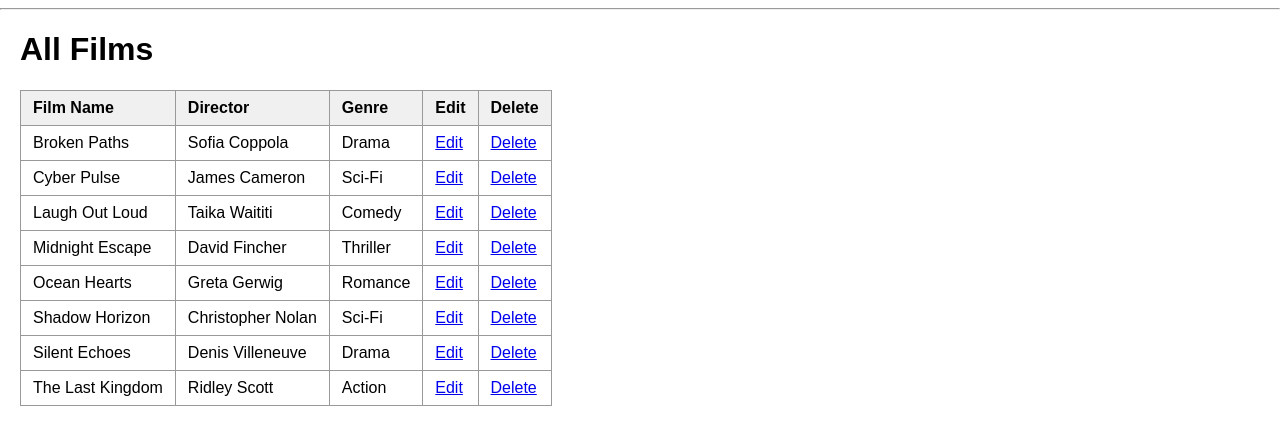
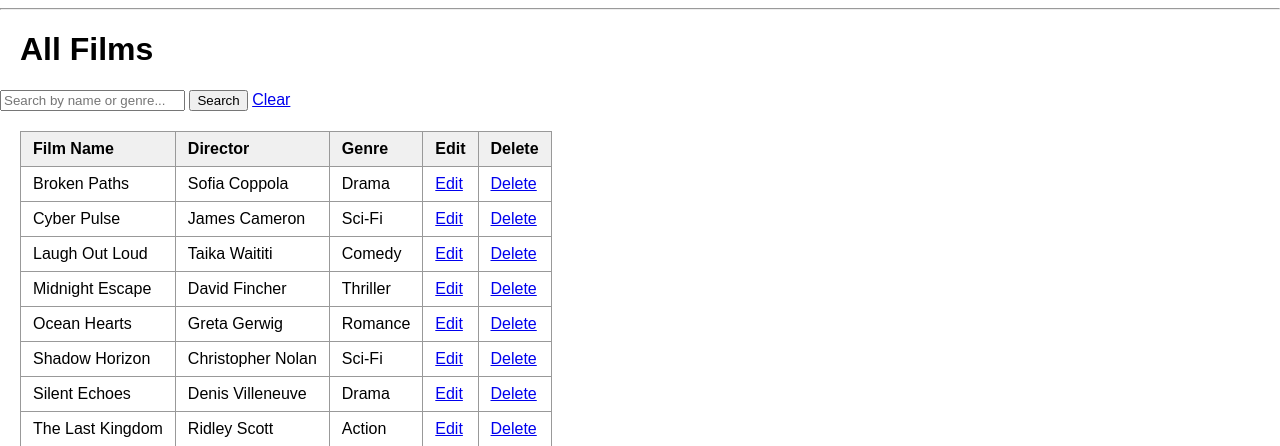
Before and after one commit to MasterChinchou/Filmavault, a Flask app: page /films in a window 1280 px wide. Shown: the part 49-495 px from the top of the page. Run offline with Flask 3, Linux system fonts and the light colour scheme; data comes from the database, SQL or seed files in the repository.

Commit message:
now has search bar for films

```diff
--- a/app.py
+++ b/app.py
@@ -12,14 +12,24 @@ def home():
 @app.route("/films")
 def films():
     conn = get_connection()
-    film_list = conn.execute("""
-         SELECT f.film_id, f.film_name, f.genre, d.director_name
-        FROM Film f
-        JOIN Director d ON f.director_id = d.director_id
-        ORDER BY f.film_name
-    """).fetchall()
+    search = request.args.get("q", "").strip()
+    if search:
+        film_list = conn.execute("""
+            SELECT f.film_id, f.film_name, f.genre, d.director_name
+            FROM Film f
+            JOIN Director d ON f.director_id = d.director_id
+            WHERE f.film_name LIKE ? OR f.genre LIKE ?
+            ORDER BY f.film_name
+        """, ('%' + search + '%', '%' + search + '%')).fetchall()
+    else:
+        film_list = conn.execute("""
+            SELECT f.film_id, f.film_name, f.genre, d.director_name
+            FROM Film f
+            JOIN Director d ON f.director_id = d.director_id
+            ORDER BY f.film_name
+        """).fetchall()
     conn.close()
-    return render_template("films.html", films=film_list)
+    return render_template("films.html", films=film_list, search=search)
 @app.route("/screenings")
 def screenings():
     conn = get_connection()
--- a/templates/films.html
+++ b/templates/films.html
@@ -7,6 +7,11 @@
 <body>
     {% include "nav.html" %}
     <h1>All Films</h1>
+        <form method="GET" action="/films">
+        <input type="text" name="q" placeholder="Search by name or genre..." value="{{ search }}">
+        <button type="submit">Search</button>
+        <a href="/films">Clear</a>
+    </form>
     <table border="1">
         <tr>
             <th>Film Name</th>
@@ -25,5 +30,8 @@
         </tr>
         {% endfor %}
     </table>
+        {% if not films %}
+        <p>No films found "{{ search }}".</p>
+    {% endif %}
 </body>
 </html>
```
